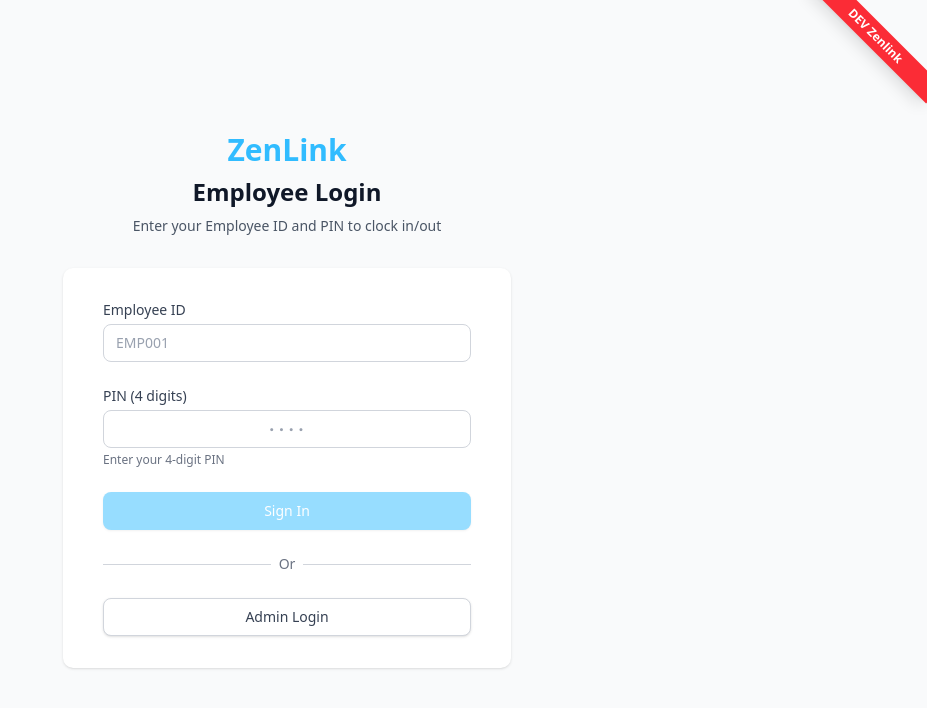
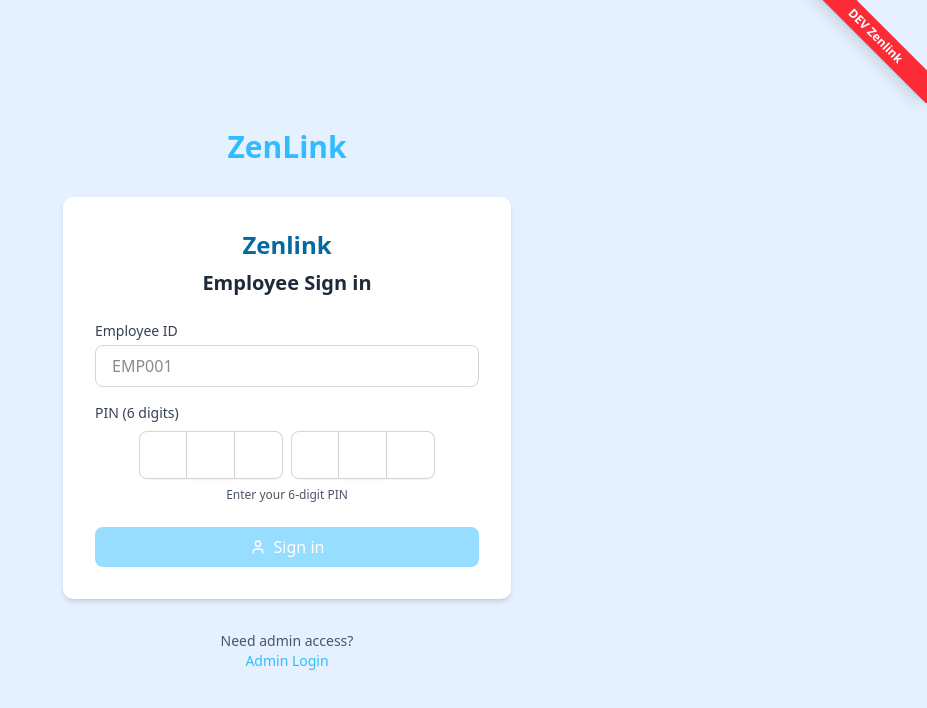
Before and after one commit to devsutaungmai/zen-link, a Next.js app: page /employee/login in a window 1280 px wide. Shown: the top 708 px of the page, without its empty margins (353-1280 px from the left). Built offline with nearby package versions, Linux system fonts and the light colour scheme.

Commit message:
update : login pages

```diff
--- a/package.json
+++ b/package.json
@@ -18,9 +18,11 @@
     "@heroicons/react": "^2.2.0",
     "@prisma/client": "^6.5.0",
     "@radix-ui/react-dialog": "^1.1.13",
+    "@radix-ui/react-label": "^2.1.7",
     "bcryptjs": "^3.0.2",
     "class-variance-authority": "^0.7.1",
     "clsx": "^2.1.1",
+    "input-otp": "^1.4.2",
     "jsonwebtoken": "^9.0.2",
     "lucide-react": "^0.510.0",
     "next": "15.2.4",
--- a/src/app/employee/login/page.tsx
+++ b/src/app/employee/login/page.tsx
@@ -1,8 +1,15 @@
 'use client'
 
-import { useState, useEffect } from 'react'
+import { useState } from 'react'
 import { useRouter } from 'next/navigation'
 import Link from 'next/link'
+import { User } from 'lucide-react'
+import {
+  InputOTP,
+  InputOTPGroup,
+  InputOTPSlot,
+} from '@/components/ui/input-otp'
+import { APP_NAME } from '@/app/constants'
 
 export default function EmployeeLoginPage() {
   const router = useRouter()
@@ -12,9 +19,7 @@ export default function EmployeeLoginPage() {
   const [error, setError] = useState<string | null>(null)
 
   const handlePinInput = (value: string) => {
-    if (value.length <= 4) {
     setPin(value)
-    }
   }
 
   const handleSubmit = async (e: React.FormEvent) => {
@@ -25,8 +30,8 @@ export default function EmployeeLoginPage() {
       return
     }
 
-    if (pin.length !== 4) {
-      setError('PIN must be 4 digits')
+    if (pin.length !== 6) {
+      setError('PIN must be 6 digits')
       return
     }
 
@@ -54,102 +59,90 @@ export default function EmployeeLoginPage() {
   }
 
   return (
-    <div className="min-h-screen bg-gray-50 flex flex-col justify-center py-12 sm:px-6 lg:px-8">
-      <div className="sm:mx-auto sm:w-full sm:max-w-md">
+    <div className="min-h-screen flex flex-col items-center justify-center px-4" style={{ backgroundColor: '#E5F1FF' }}>
+      {/* Logo */}
       <Link href="/">
-          <h1 className="text-center text-3xl font-bold text-[#31BCFF] mb-2">ZenLink</h1>
+        <h1 className="text-3xl font-bold text-[#31BCFF] mb-8">{APP_NAME}</h1>
       </Link>
-        <h2 className="text-center text-2xl font-bold text-gray-900">
-          Employee Login
-        </h2>
-        <p className="mt-2 text-center text-sm text-gray-600">
-          Enter your Employee ID and PIN to clock in/out
-        </p>
+
+      {/* Main Container */}
+      <div className="w-full max-w-md">
+        {/* Login Form */}
+        <form onSubmit={handleSubmit} className="bg-white p-8 rounded-lg shadow-md">
+          <div className="text-center mb-6">
+            <h1 className="text-2xl font-bold mb-2" style={{ color: '#0369A1' }}>Zenlink</h1>
+            <h2 className="text-xl font-semibold text-gray-800">Employee Sign in</h2>
           </div>
 
-      <div className="mt-8 sm:mx-auto sm:w-full sm:max-w-md">
-        <div className="bg-white py-8 px-4 shadow sm:rounded-lg sm:px-10">
           {error && (
-            <div className="mb-4 bg-red-50 border border-red-200 text-red-700 px-4 py-3 rounded">
+            <div className="mb-4 p-3 bg-red-50 border border-red-200 text-red-600 rounded-md text-sm">
               {error}
             </div>
           )}
 
-          <form className="space-y-6" onSubmit={handleSubmit}>
-            <div>
-              <label htmlFor="employeeId" className="block text-sm font-medium text-gray-700">
+          <div className="mb-4">
+            <label className="block text-sm font-medium text-gray-700 mb-1">
               Employee ID
             </label>
-              <div className="mt-1">
             <input
-                  id="employeeId"
-                  name="employeeId"
               type="text"
-                  autoComplete="username"
-                  required
               value={employeeId}
               onChange={(e) => setEmployeeId(e.target.value.toUpperCase())}
-                  className="appearance-none block w-full px-3 py-2 border border-gray-300 rounded-md placeholder-gray-400 focus:outline-none focus:ring-[#31BCFF] focus:border-[#31BCFF] sm:text-sm"
+              className="w-full px-4 py-2 border border-gray-300 rounded-md focus:ring-[#31BCFF] focus:border-[#31BCFF] outline-none text-gray-900"
               placeholder="EMP001"
+              required
             />
           </div>
+
+          <div className="mb-6">
+            <label className="block text-sm font-medium text-gray-700 mb-1">
+              PIN (6 digits)
+            </label>
+            <div className="flex justify-center mt-2">
+              <InputOTP
+                maxLength={6}
+                value={pin}
+                onChange={handlePinInput}
+                className="gap-2"
+              >
+                <InputOTPGroup>
+                  <InputOTPSlot index={0} className="w-12 h-12 text-lg font-mono border-gray-300 focus:border-[#31BCFF] focus:ring-[#31BCFF]" />
+                  <InputOTPSlot index={1} className="w-12 h-12 text-lg font-mono border-gray-300 focus:border-[#31BCFF] focus:ring-[#31BCFF]" />
+                  <InputOTPSlot index={2} className="w-12 h-12 text-lg font-mono border-gray-300 focus:border-[#31BCFF] focus:ring-[#31BCFF]" />
+                </InputOTPGroup>
+                <InputOTPGroup>
+                  <InputOTPSlot index={3} className="w-12 h-12 text-lg font-mono border-gray-300 focus:border-[#31BCFF] focus:ring-[#31BCFF]" />
+                  <InputOTPSlot index={4} className="w-12 h-12 text-lg font-mono border-gray-300 focus:border-[#31BCFF] focus:ring-[#31BCFF]" />
+                  <InputOTPSlot index={5} className="w-12 h-12 text-lg font-mono border-gray-300 focus:border-[#31BCFF] focus:ring-[#31BCFF]" />
+                </InputOTPGroup>
+              </InputOTP>
             </div>
-
-            <div>
-              <label htmlFor="pin" className="block text-sm font-medium text-gray-700">
-                PIN (4 digits)
-              </label>
-              <div className="mt-1">
-                <input
-                  id="pin"
-                  name="pin"
-                  type="password"
-                  autoComplete="current-password"
-                  required
-                  value={pin}
-                  onChange={(e) => handlePinInput(e.target.value.replace(/\D/g, ''))}
-                  className="appearance-none block w-full px-3 py-2 border border-gray-300 rounded-md placeholder-gray-400 focus:outline-none focus:ring-[#31BCFF] focus:border-[#31BCFF] sm:text-sm text-center text-2xl font-mono tracking-widest"
-                  placeholder="••••"
-                  maxLength={4}
-                />
-              </div>
-              <p className="mt-1 text-xs text-gray-500">
-                Enter your 4-digit PIN
+            <p className="text-center text-xs text-gray-600 mt-2">
+              Enter your 6-digit PIN
             </p>
           </div>
 
-            <div>
           <button
             type="submit"
-                disabled={loading || !employeeId || pin.length !== 4}
-                className="w-full flex justify-center py-2 px-4 border border-transparent rounded-md shadow-sm text-sm font-medium text-white bg-[#31BCFF] hover:bg-[#31BCFF]/90 focus:outline-none focus:ring-2 focus:ring-offset-2 focus:ring-[#31BCFF] disabled:opacity-50 disabled:cursor-not-allowed"
+            disabled={loading || !employeeId || pin.length !== 6}
+            className="w-full bg-[#31BCFF] hover:bg-[#31BCFF]/90 text-white py-2 px-4 rounded-md transition-colors disabled:opacity-50 flex items-center justify-center gap-2"
           >
-                {loading ? 'Signing in...' : 'Sign In'}
+            <User className="w-4 h-4" />
+            {loading ? 'Signing in...' : 'Sign in'}
           </button>
-            </div>
         </form>
 
-          <div className="mt-6">
-            <div className="relative">
-              <div className="absolute inset-0 flex items-center">
-                <div className="w-full border-t border-gray-300" />
-              </div>
-              <div className="relative flex justify-center text-sm">
-                <span className="px-2 bg-white text-gray-500">Or</span>
-              </div>
-            </div>
-
-            <div className="mt-6">
+        {/* Footer */}
+        <div className="mt-8 text-center text-sm text-gray-600">
+          <p>Need admin access?</p>
           <Link
             href="/login"
-                className="w-full flex justify-center py-2 px-4 border border-gray-300 rounded-md shadow-sm text-sm font-medium text-gray-700 bg-white hover:bg-gray-50 focus:outline-none focus:ring-2 focus:ring-offset-2 focus:ring-[#31BCFF]"
+            className="text-[#31BCFF] hover:underline font-medium"
           >
             Admin Login
           </Link>
         </div>
       </div>
     </div>
-      </div>
-    </div>
   )
 }
--- a/src/app/login/page.tsx
+++ b/src/app/login/page.tsx
@@ -19,7 +19,7 @@ export default function LoginPage() {
   }
 
   return (
-    <div className="min-h-screen bg-white flex flex-col items-center justify-center px-4">
+    <div className="min-h-screen flex flex-col items-center justify-center px-4" style={{ backgroundColor: '#E5F1FF' }}>
       {/* Logo */}
       <Link href="/">
         <h1 className="text-3xl font-bold text-[#31BCFF] mb-8">{APP_NAME}</h1>
@@ -29,7 +29,10 @@ export default function LoginPage() {
       <div className="w-full max-w-md">
         {/* Login Form */}
         <form onSubmit={handleSubmit} className="bg-white p-8 rounded-lg shadow-md">
-          <h2 className="text-xl font-semibold text-gray-800 mb-6">Sign in</h2>
+          <div className="text-center mb-6">
+            <h1 className="text-2xl font-bold mb-2" style={{ color: '#0369A1' }}>Zenlink</h1>
+            <h2 className="text-xl font-semibold text-gray-800">Sign in</h2>
+          </div>
 
           {error && (
             <div className="mb-4 p-3 bg-red-50 border border-red-200 text-red-600 rounded-md text-sm">
--- a/src/app/register/page.tsx
+++ b/src/app/register/page.tsx
@@ -80,7 +80,7 @@ export default function RegisterPage() {
   }
 
   return (
-    <div className="min-h-screen bg-white flex flex-col items-center justify-center px-4">
+    <div className="min-h-screen flex flex-col items-center justify-center px-4" style={{ backgroundColor: '#E5F1FF' }}>
       <Link href="/">
         <h1 className="text-3xl font-bold text-[#31BCFF] mb-8">ZenLink</h1>
       </Link>
--- /dev/null
+++ b/src/components/ui/input-otp.tsx
@@ -0,0 +1,77 @@
+"use client"
+
+import * as React from "react"
+import { OTPInput, OTPInputContext } from "input-otp"
+import { MinusIcon } from "lucide-react"
+
+import { cn } from "@/lib/utils"
+
+function InputOTP({
+  className,
+  containerClassName,
+  ...props
+}: React.ComponentProps<typeof OTPInput> & {
+  containerClassName?: string
+}) {
+  return (
+    <OTPInput
+      data-slot="input-otp"
+      containerClassName={cn(
+        "flex items-center gap-2 has-disabled:opacity-50",
+        containerClassName
+      )}
+      className={cn("disabled:cursor-not-allowed", className)}
+      {...props}
+    />
+  )
+}
+
+function InputOTPGroup({ className, ...props }: React.ComponentProps<"div">) {
+  return (
+    <div
+      data-slot="input-otp-group"
+      className={cn("flex items-center", className)}
+      {...props}
+    />
+  )
+}
+
+function InputOTPSlot({
+  index,
+  className,
+  ...props
+}: React.ComponentProps<"div"> & {
+  index: number
+}) {
+  const inputOTPContext = React.useContext(OTPInputContext)
+  const { char, hasFakeCaret, isActive } = inputOTPContext?.slots[index] ?? {}
+
+  return (
+    <div
+      data-slot="input-otp-slot"
+      data-active={isActive}
+      className={cn(
+        "data-[active=true]:border-ring data-[active=true]:ring-ring/50 data-[active=true]:aria-invalid:ring-destructive/20 dark:data-[active=true]:aria-invalid:ring-destructive/40 aria-invalid:border-destructive data-[active=true]:aria-invalid:border-destructive dark:bg-input/30 border-input relative flex h-9 w-9 items-center justify-center border-y border-r text-sm shadow-xs transition-all outline-none first:rounded-l-md first:border-l last:rounded-r-md data-[active=true]:z-10 data-[active=true]:ring-[3px]",
+        className
+      )}
+      {...props}
+    >
+      {char}
+      {hasFakeCaret && (
+        <div className="pointer-events-none absolute inset-0 flex items-center justify-center">
+          <div className="animate-caret-blink bg-foreground h-4 w-px duration-1000" />
+        </div>
+      )}
+    </div>
+  )
+}
+
+function InputOTPSeparator({ ...props }: React.ComponentProps<"div">) {
+  return (
+    <div data-slot="input-otp-separator" role="separator" {...props}>
+      <MinusIcon />
+    </div>
+  )
+}
+
+export { InputOTP, InputOTPGroup, InputOTPSlot, InputOTPSeparator }
--- /dev/null
+++ b/src/components/ui/input.tsx
@@ -0,0 +1,21 @@
+import * as React from "react"
+
+import { cn } from "@/lib/utils"
+
+function Input({ className, type, ...props }: React.ComponentProps<"input">) {
+  return (
+    <input
+      type={type}
+      data-slot="input"
+      className={cn(
+        "file:text-foreground placeholder:text-muted-foreground selection:bg-primary selection:text-primary-foreground dark:bg-input/30 border-input flex h-9 w-full min-w-0 rounded-md border bg-transparent px-3 py-1 text-base shadow-xs transition-[color,box-shadow] outline-none file:inline-flex file:h-7 file:border-0 file:bg-transparent file:text-sm file:font-medium disabled:pointer-events-none disabled:cursor-not-allowed disabled:opacity-50 md:text-sm",
+        "focus-visible:border-ring focus-visible:ring-ring/50 focus-visible:ring-[3px]",
+        "aria-invalid:ring-destructive/20 dark:aria-invalid:ring-destructive/40 aria-invalid:border-destructive",
+        className
+      )}
+      {...props}
+    />
+  )
+}
+
+export { Input }
--- /dev/null
+++ b/src/components/ui/label.tsx
@@ -0,0 +1,24 @@
+"use client"
+
+import * as React from "react"
+import * as LabelPrimitive from "@radix-ui/react-label"
+
+import { cn } from "@/lib/utils"
+
+function Label({
+  className,
+  ...props
+}: React.ComponentProps<typeof LabelPrimitive.Root>) {
+  return (
+    <LabelPrimitive.Root
+      data-slot="label"
+      className={cn(
+        "flex items-center gap-2 text-sm leading-none font-medium select-none group-data-[disabled=true]:pointer-events-none group-data-[disabled=true]:opacity-50 peer-disabled:cursor-not-allowed peer-disabled:opacity-50",
+        className
+      )}
+      {...props}
+    />
+  )
+}
+
+export { Label }
```
Also changed, not shown: src/app/api/auth/employee-login/route.ts (+8 -6 lines), src/components/DevRibbon.tsx (+11 -3 lines), 1 other file (tests, documents, lock files or other folders). Lines whose indentation alone changed are shown as unchanged.
